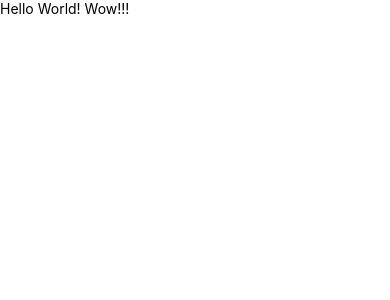
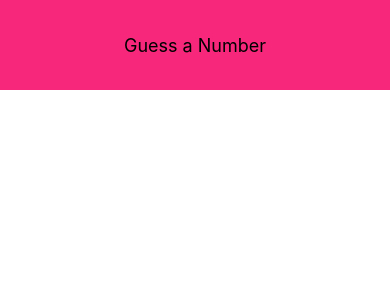
Before and after one commit to pauldubois777/UdemyReactNativeGuessNumber, a React Native app: screen / in a window 390 px wide. Shown: the top 300 px of the page. Built offline with nearby package versions, Linux system fonts and the light colour scheme.

Commit message:
Folder structure.  Header component

```diff
--- a/App.js
+++ /dev/null
@@ -1,12 +0,0 @@
-import React from 'react';
-import {Text, View} from 'react-native';
-
-const App = () => {
-  return (
-    <View>
-      <Text>Hello World! Wow!!!</Text>
-    </View>
-  );
-};
-
-export default App;
--- a/index.js
+++ b/index.js
@@ -3,7 +3,7 @@
  */
 
 import {AppRegistry} from 'react-native';
-import App from './App';
+import App from './src/App';
 import {name as appName} from './app.json';
 
 AppRegistry.registerComponent(appName, () => App);
--- /dev/null
+++ b/src/App.js
@@ -0,0 +1,19 @@
+import React from 'react';
+import { StyleSheet, View } from 'react-native';
+
+import Header from './components/Header';
+
+const App = () => {
+  return (
+    <View style={styles.screen}>
+      <Header title="Guess a Number" />
+    </View>
+  );
+};
+
+const styles = StyleSheet.create({
+  screen: {
+    flex: 1
+  }
+});
+export default App;
--- /dev/null
+++ b/src/components/Header.js
@@ -0,0 +1,27 @@
+import React from 'react';
+import { StyleSheet, Text, View } from 'react-native';
+
+const Header = props => {
+  return (
+    <View style={styles.header}>
+      <Text style={styles.headerTitle}>{props.title}</Text>
+    </View>
+  );
+};
+
+const styles = StyleSheet.create({
+  header: {
+    width: '100%',
+    height: 90,
+    // paddingTop: 36,
+    backgroundColor: '#f7287b',
+    alignItems: 'center',
+    justifyContent: 'center'
+  },
+  headerTitle: {
+    color: 'black',
+    fontSize: 18
+  }
+});
+
+export default Header;
```
Also changed, not shown: 1 other file (tests, documents, lock files or other folders).
